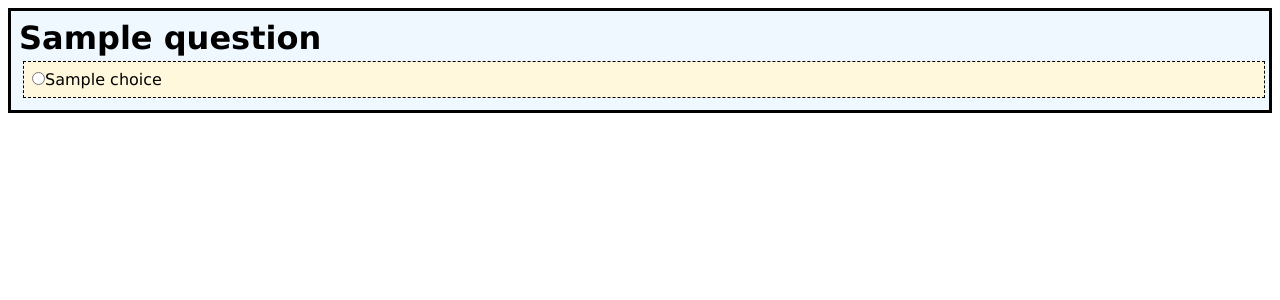
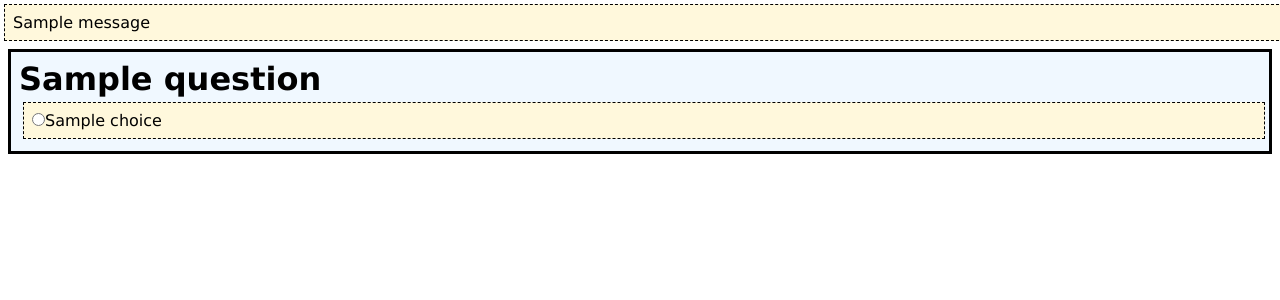
Before and after one commit to ericbroome/SpringBoard_19.3.10-Flask_Tools, a Flask app: template templates/questions.html in a window 1280 px wide. Shown: the top 300 px of the page. Run offline with Flask 2, Linux system fonts and the light colour scheme; the template is opened without the code that fills it: most values are stand-ins (such as "Sample title", 1, 10 or a date in 2020); one stand-in notice (Sample message) is shown.

Commit message:
Updated to include flashing

```diff
--- a/app.py
+++ b/app.py
@@ -23,7 +23,6 @@ nextQuestion = -1
 def do_home():
     """Display the home page"""
     global survey, nextQuestion
-    flash("This is a flash")
     s = request.args.get('s', '')
     if(s == '0' or s == '1'):
         # We have selected the satisfaction survey
@@ -43,7 +42,7 @@ def do_questions(index):
         #DO SOMETHING ABOUT INDEX OUT OF RANGE
         flash("Question index is out of range. You must answer each question sequentially", category="warning")
     if(index != nextQuestion):
-        flash("Do not attempt to manually overridethe correct sequencefor questions...", category="warning")
+        flash("Do not attempt to manually overridethe correct sequence for questions...", category="warning")
         return redirect(f"{nextQuestion}", 307)
     return render_template("questions.html", question=survey.questions[index])
 
--- a/templates/questions.html
+++ b/templates/questions.html
@@ -1,6 +1,15 @@
 {% extends "base.html" %}
 {% block title %}Questions Form{% endblock %}
 {% block content %}
+    {% with messages = get_flashed_messages() %}
+        {% if messages %}
+            <div class="flash">
+                {% for message in messages %}
+                    <div>{{ message }}</div>
+                {% endfor %}
+            </div>
+        {% endif %}
+    {% endwith %}
     <div class="border-container"><h1>{{question.question}}</h1><div>
         <form name="answerForm" action="/answer" method="POST">
             {% with choices = question.choices %}
```
